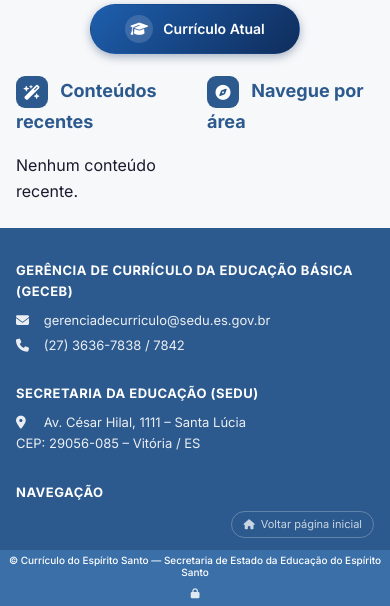
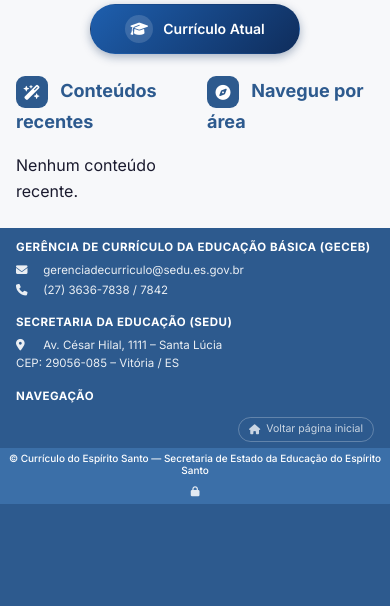
Before and after one commit to rabalistasedu/site-curriculos-sedu, a Django app: page / in a window 390 px wide. Shown: the part 423-1029 px from the top of the page. After the commit the page ends 927 px from the top, so only its background shows below. Run offline with Django 5.2, Linux system fonts and the light colour scheme; data comes from the database, SQL or seed files in the repository; data that the repository does not hold is empty; some libraries are stand-ins or nearby versions.

Commit message:
Carrossel ajusta qualquer arquivo (imagem/video) + rodape minimo
Item 1 do plano "Plano_Implementacao_Ajustes_Homepage":
- CarrosselImagem.imagem: ImageField -> FileField (migracao 0015) -
  agora aceita VIDEO (mp4, webm, ogg, mov, m4v) alem de imagem, por
  arquivo ou URL; nova property eh_video detecta pela extensao
- Widget: video sai como <video autoplay muted loop playsinline>;
  imagem sai INTEIRA (object-fit: contain, sem corte nem distorcao)
  sobre fundo borrado da propria imagem que preenche as sobras de
  proporcao - em qualquer tamanho do carrossel (coluna cheia,
  dividindo com cartaz, faixa 96px do notebook, mobile)
- Mesmo tratamento no caminho do codigo personalizado (iframe) e
  admin aceita as extensoes de video no upload

Item 2 do plano:
- Rodape reduzido ao minimo sem cortar nada: paddings e fontes
  menores (footer 10px, textos 11.5/10.5px) - ~138px no desktop,
  responsivo preservado

Verificado no navegador: img contain + fundo blur presente, video
de teste tocando (autoplay/mudo/loop) ajustado ao carrossel estreito
de 94px, footer 138px, paginas 200. CSS cache-bust: ?v=20260711-14

Co-Authored-By: Claude Fable 5 <noreply@anthropic.com>

```diff
--- a/conteudo/admin.py
+++ b/conteudo/admin.py
@@ -470,11 +470,11 @@ class CarrosselImagemInline(admin.TabularInline):
     extra = 5  # 5 linhas prontas; o link "Adicionar outra Imagem" cria mais
     fields = ['imagem', 'url_imagem', 'link', 'ordem']
     verbose_name = 'Imagem'
-    verbose_name_plural = '🖼️ Imagens do carrossel (suba um arquivo OU cole uma URL em cada linha)'
+    verbose_name_plural = '🖼️ Imagens e vídeos do carrossel (suba um arquivo OU cole uma URL em cada linha)'
 
     def formfield_for_dbfield(self, db_field, request, **kwargs):
         if db_field.name == 'imagem':
-            kwargs['widget'] = forms.FileInput(attrs={'accept': '.jpg,.jpeg,.png,.gif,.webp'})
+            kwargs['widget'] = forms.FileInput(attrs={'accept': '.jpg,.jpeg,.png,.gif,.webp,.mp4,.webm,.ogg,.ogv,.mov,.m4v'})
         return super().formfield_for_dbfield(db_field, request, **kwargs)
 
 
--- a/conteudo/models.py
+++ b/conteudo/models.py
@@ -468,16 +468,22 @@ class Carrossel(models.Model):
 
 
 class CarrosselImagem(models.Model):
-    """Uma imagem do carrossel — enviada como arquivo ou puxada de uma URL."""
+    """Um item do carrossel — imagem OU vídeo, enviado como arquivo ou
+    puxado de uma URL. O conteúdo se ajusta sozinho ao espaço do carrossel."""
+    EXTENSOES_VIDEO = ('.mp4', '.webm', '.ogg', '.ogv', '.mov', '.m4v')
+
     carrossel = models.ForeignKey(
         Carrossel, on_delete=models.CASCADE,
         related_name='imagens', verbose_name='Carrossel'
     )
-    imagem = models.ImageField('Imagem (arquivo)', upload_to='carrossel/', blank=True, null=True)
+    imagem = models.FileField(
+        'Imagem ou vídeo (arquivo)', upload_to='carrossel/', blank=True, null=True,
+        help_text='Aceita imagem (JPG, PNG, GIF, WEBP...) ou vídeo (MP4, WEBM...).'
+    )
     url_imagem = models.URLField(
-        'Imagem por URL', blank=True,
-        help_text='Cole o endereço de uma imagem da internet. Se os dois '
-                  'estiverem preenchidos, a URL tem prioridade.'
+        'Imagem/vídeo por URL', blank=True,
+        help_text='Cole o endereço de uma imagem ou vídeo da internet. Se os '
+                  'dois estiverem preenchidos, a URL tem prioridade.'
     )
     link = models.URLField('Link ao clicar (opcional)', blank=True)
     ordem = models.PositiveIntegerField('Ordem', default=0)
@@ -497,6 +503,12 @@ class CarrosselImagem(models.Model):
         if self.imagem:
             return self.imagem.url
         return ''
+
+    @property
+    def eh_video(self):
+        """True quando o arquivo/URL é um vídeo (pela extensão)."""
+        src = self.imagem_src.split('?')[0].lower()
+        return src.endswith(self.EXTENSOES_VIDEO)
 
 
 class ConfiguracaoSite(models.Model):
--- a/conteudo/views.py
+++ b/conteudo/views.py
@@ -57,7 +57,12 @@ def _montar_carrossel_html(carrossel):
         src = img.imagem_src
         if not src:
             continue
-        tag = f'<img src="{src}" alt="" style="width:100%;height:100%;object-fit:cover;display:block;">'
+        if img.eh_video:
+            tag = (f'<video src="{src}" autoplay muted loop playsinline '
+                   f'style="width:100%;height:100%;object-fit:contain;display:block;background:#0f2033;"></video>')
+        else:
+            tag = (f'<img src="{src}" alt="" '
+                   f'style="width:100%;height:100%;object-fit:contain;display:block;background:#0f2033;">')
         if img.link:
             tag = f'<a href="{img.link}" target="_blank" rel="noopener">{tag}</a>'
         slides.append(f'<div class="carousel-item" style="min-height:100%;width:100%;">{tag}</div>')
--- a/static/css/style.css
+++ b/static/css/style.css
@@ -1969,3 +1969,44 @@ div[vw-access-button]:hover { opacity: 1; }
 @media (max-width: 900px) {
     .header-inner { height: auto; }
 }
+
+/* 9) Carrossel — QUALQUER arquivo (imagem ou vídeo) se ajusta ao espaço
+      do carrossel, em qualquer tamanho (coluna cheia, dividindo com
+      cartaz, faixa 96px do notebook, mobile): conteúdo INTEIRO (contain,
+      sem corte nem distorção) sobre um fundo borrado da própria imagem
+      que preenche as sobras quando a proporção difere. */
+.carrossel-slide {
+    position: relative;
+    overflow: hidden;
+    background: #0f2033;
+}
+.carrossel-slide-fundo {
+    position: absolute;
+    inset: 0;
+    background-size: cover;
+    background-position: center;
+    filter: blur(16px) brightness(0.6);
+    transform: scale(1.15);
+}
+.carrossel-slide img,
+.carrossel-slide video {
+    position: relative;
+    z-index: 1;
+    width: 100%;
+    height: 100%;
+    object-fit: contain;
+    display: block;
+}
+
+/* 10) Rodapé no menor tamanho possível (Item 2 do plano) — só espaçamentos
+       e fontes; nada de conteúdo removido nem funcionalidade alterada */
+.footer { padding: 10px 0 0; }
+.footer-inner { gap: 8px 20px; padding-bottom: 8px; }
+.footer-info h3, .footer-links h3 { font-size: 11.5px; margin-bottom: 4px; }
+.footer-info p { font-size: 11.5px; margin-bottom: 2px; }
+.footer-links a { font-size: 10.5px; }
+.footer-voltar-wrap { padding-bottom: 6px; }
+.footer-voltar-inicio { padding: 3px 10px; font-size: 10.5px; }
+@media (max-width: 900px) {
+    .footer-inner { gap: 12px; }
+}
--- a/templates/base.html
+++ b/templates/base.html
@@ -20,7 +20,7 @@
     <link rel="stylesheet" href="https://cdnjs.cloudflare.com/ajax/libs/font-awesome/6.5.1/css/all.min.css">
 
     <!-- CSS do site (versionado para evitar cache do navegador) -->
-    <link rel="stylesheet" href="{% static 'css/style.css' %}?v=20260711-13">
+    <link rel="stylesheet" href="{% static 'css/style.css' %}?v=20260711-14">
 
     {% block extra_css %}{% endblock %}
 </head>
```
Also changed, not shown: CLAUDE.md (+4 -2 lines), templates/carrossel_widget.html (+7 -1 lines), conteudo/migrations/0015_alter_carrosselimagem_imagem_and_more.py (added).
